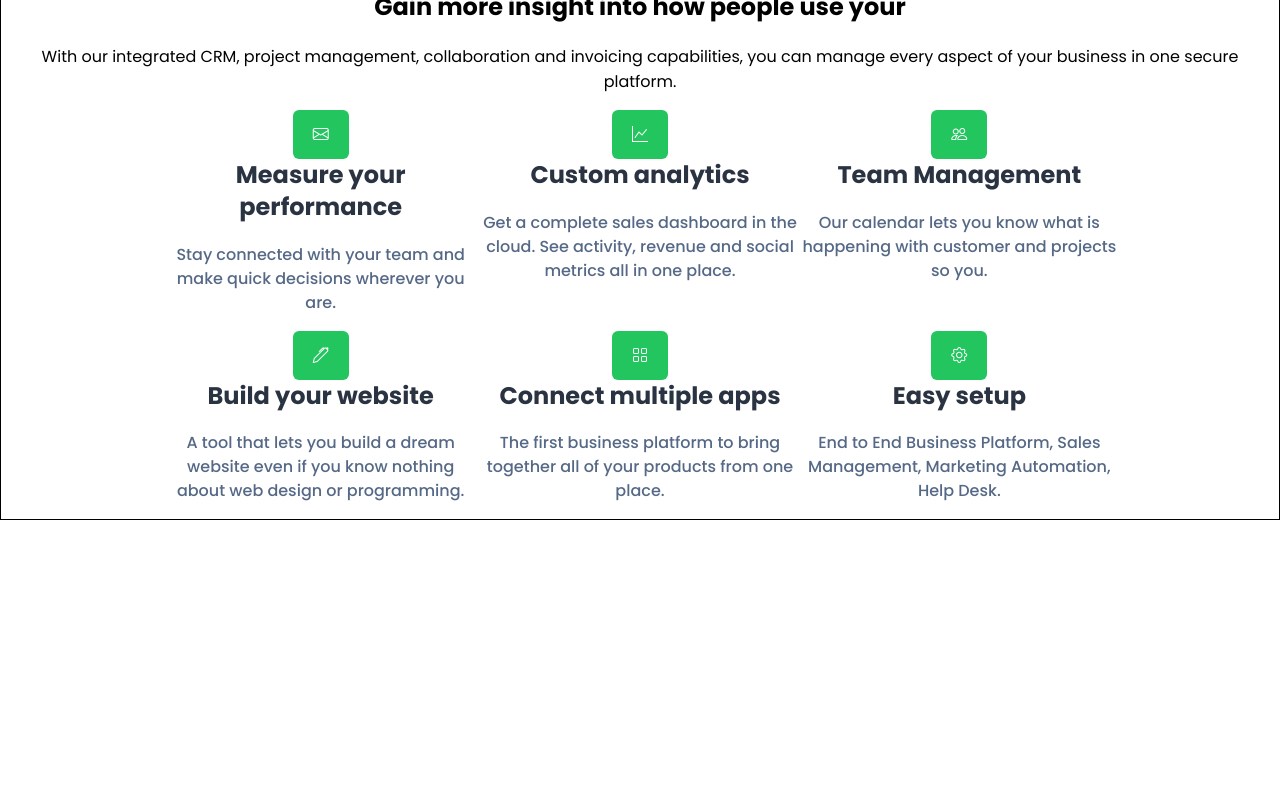
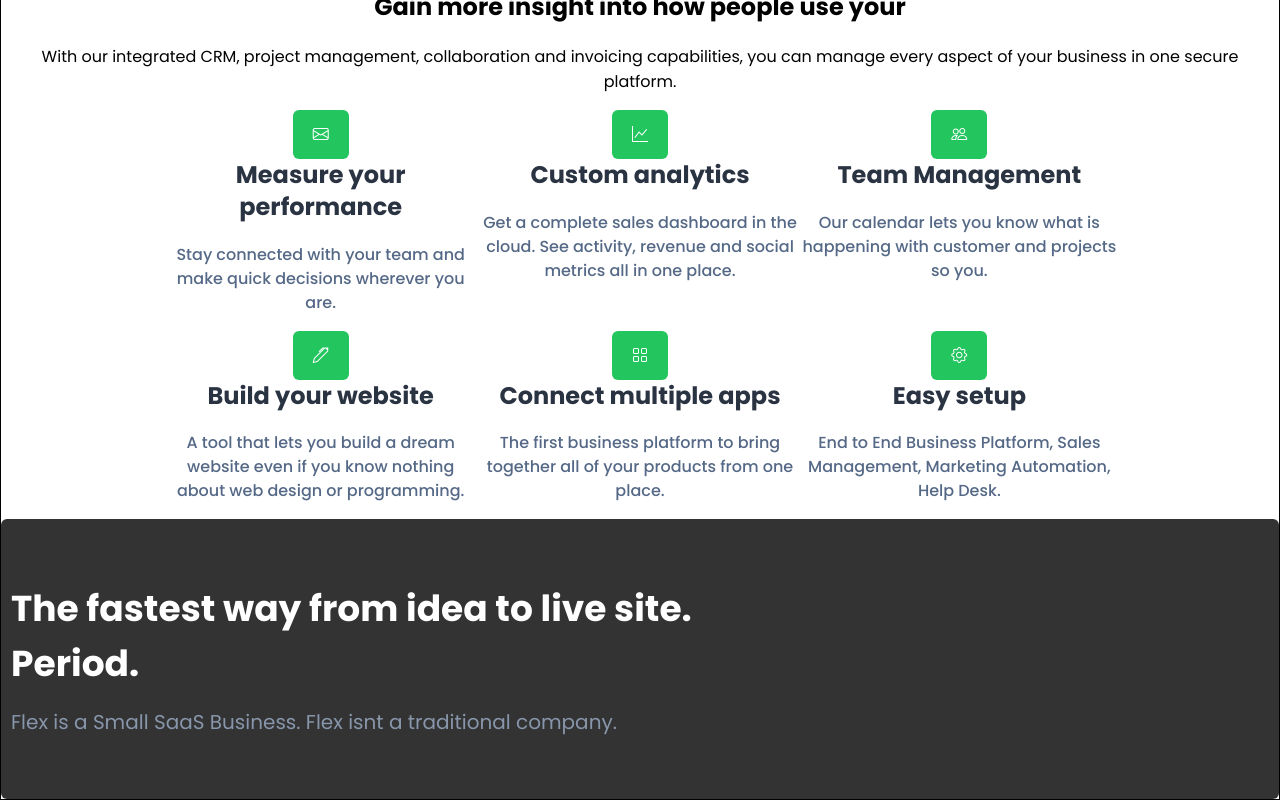
Before and after one commit to SimasCode/7_practice_flex_web, a React (Vite) app: page / in a window 1280 px wide. Shown: the part 1028-1828 px from the top of the page. Before the commit the page ends 1548 px from the top, so only its background shows below. Built offline with nearby package versions, Linux system fonts and the light colour scheme.

Commit message:
Cta and btn

```diff
--- a/src/App.jsx
+++ b/src/App.jsx
@@ -1,3 +1,4 @@
+import Cta from './components/UI/CTA/Cta';
 import Companies from './components/companies/Companies';
 import GainMore from './components/gainMore/GainMore';
 import Hero from './components/hero/Hero';
@@ -12,6 +13,7 @@ export default function App() {
       <Hero />
       <Companies />
       <GainMore />
+      <Cta />
     </div>
   );
 }
--- /dev/null
+++ b/src/components/UI/CTA/Cta.jsx
@@ -0,0 +1,23 @@
+import Section from '../section/Section';
+import css from './cta.module.css';
+
+export default function Cta() {
+  return (
+    <Section>
+      <div className={`container ${css.cta}`}>
+        <div className='left'>
+          <h2 className={css.title}>
+            The fastest way from idea to live site. Period.
+          </h2>
+          <p className={css.text}>
+            Flex is a Small SaaS Business. Flex isnt a traditional company.
+          </p>
+        </div>
+        <div className={css.right}>
+          {/* <Btn className={css.mr24}>Get started</Btn>
+          <Btn secondary>Learn more</Btn> */}
+        </div>
+      </div>
+    </Section>
+  );
+}
--- /dev/null
+++ b/src/components/UI/CTA/cta.module.css
@@ -0,0 +1,30 @@
+.cta {
+  background-color: #333;
+  color: white;
+  display: grid;
+  grid-template-columns: 60% auto;
+  padding: 62px 98px;
+  border-radius: 6px;
+  align-items: center;
+  justify-items: center;
+}
+
+.title {
+  margin-bottom: 16px;
+  font-size: 36px;
+}
+
+.text {
+  margin-bottom: 0;
+  color: #8896ab;
+  font-size: 20px;
+}
+
+.flex {
+  display: flex;
+  gap: 24px;
+}
+
+.mr24 {
+  margin-right: 24px;
+}
```
Also changed, not shown: src/components/UI/btn/Btn.jsx (added), src/components/UI/btn/btn.module.css (added).
